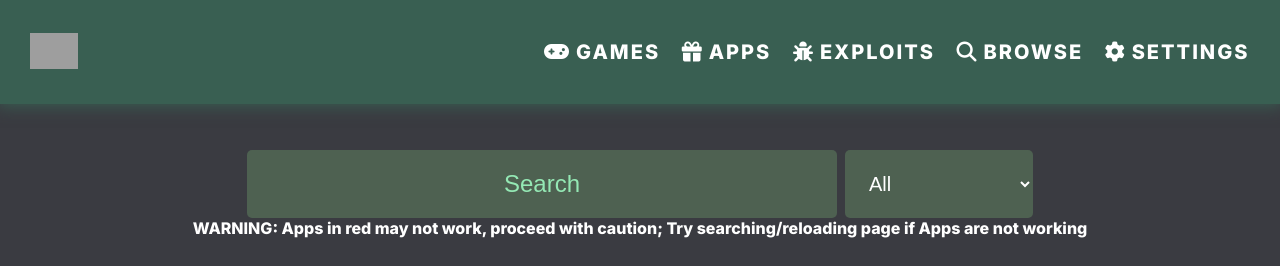
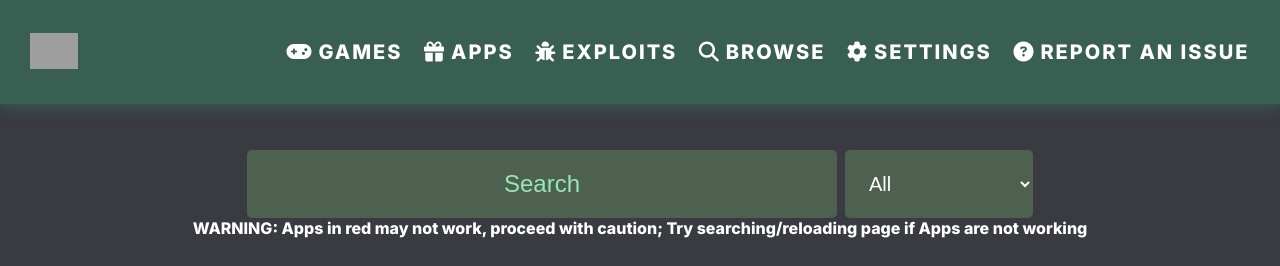
Before and after one commit to unbmebvsd/Pooxie-Proxy-Official-New, a website: page static/apps.html in a window 1280 px wide. Shown: the top 266 px of the page. Drawn offline with nearby package versions, Linux system fonts and the light colour scheme; grey boxes are pictures that could not be loaded; a script that the page names is missing.

Commit message:
Update apps.html

```diff
--- a/static/apps.html
+++ b/static/apps.html
@@ -30,6 +30,7 @@
         <a class="navbar-link" href="/./reviews/hvtrs8%2F-dmcq.eomgne%2Ccmm-dmcwmgnv%2Ff%2F3Kedo4DLDkSADCjpvyoQ%40b7mFZgbAQ%3BBof3MP_eQZtCY-efiv"><i class="fa-solid fa-bug navbar-icon bugrot-icon"></i>Exploits</a>
         <a class="navbar-link" href="/./local-news"><i class="fa-solid fa-magnifying-glass navbar-icon searot-icon"></i>Browse</a>
         <a class="navbar-link" href="/./diagnostic"><i class="fa-solid fa-gear navbar-icon settings-icon"></i>Settings</a>
+        <a class="navbar-link" href="https://forms.gle/bv1YWFRmzUkve4977"><i class="fa-solid fa-circle-question navbar-icon settings-icon"></i>Report An Issue</a>
      </div></div></div></div>
   <!-- Nav Bar End-->
     <style>
```
